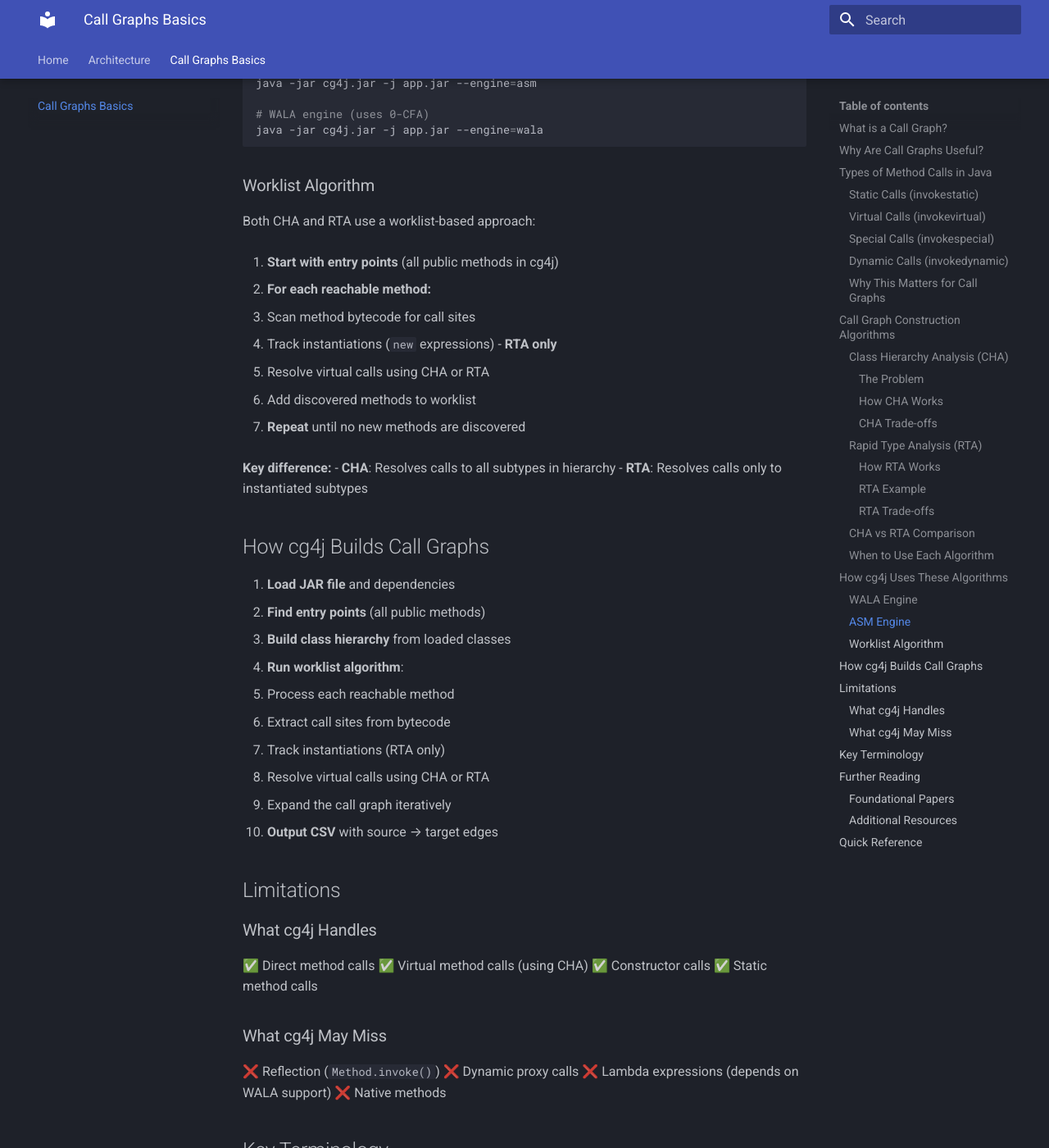
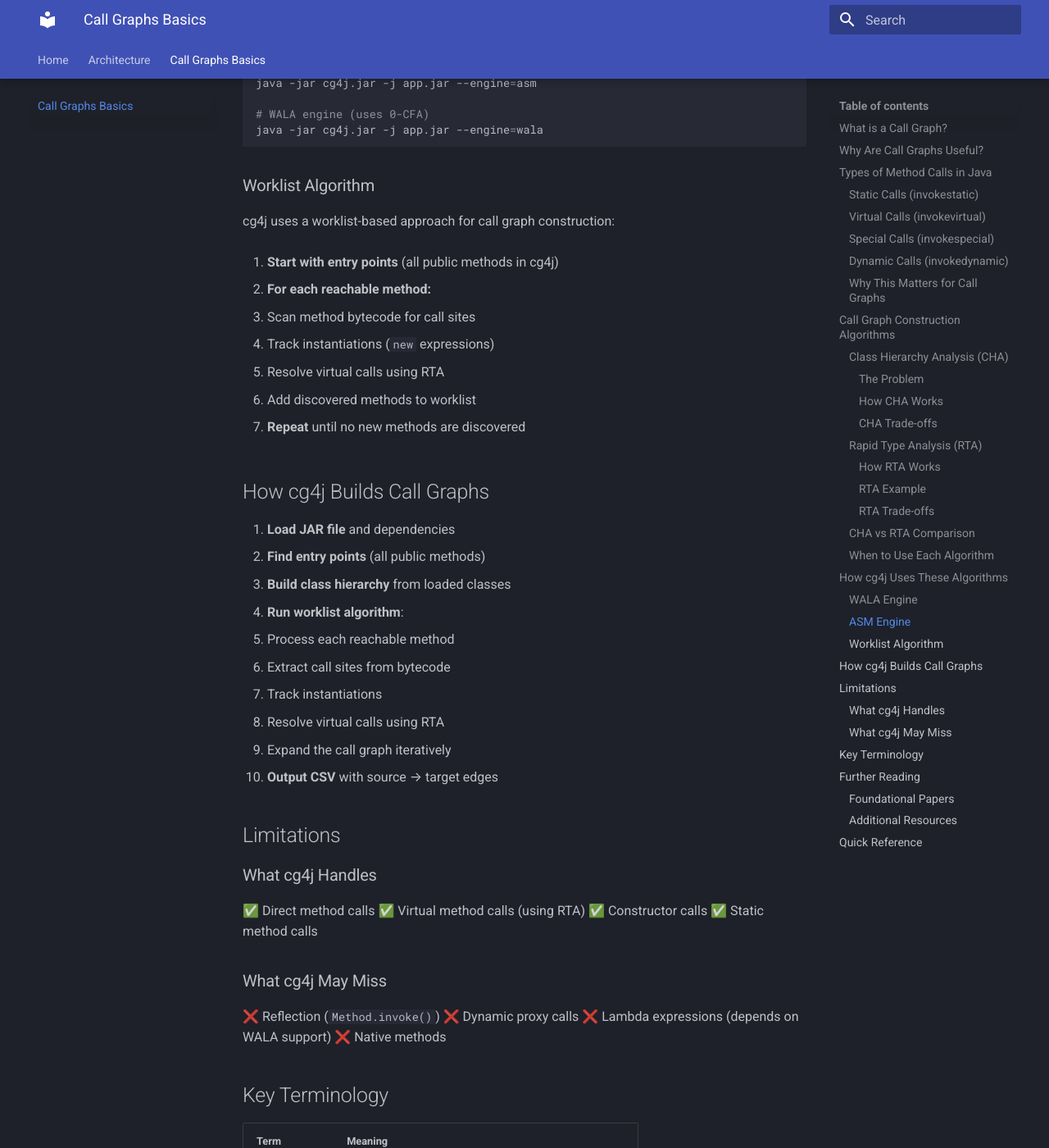
Before and after one commit to cg4j/cg4j, an MkDocs documentation site: the page built from docs/callgraph-basics.md, in a window 1280 px wide and 1400 px high, scrolled down 4984 px. Shown: the whole window at 82% size. Built offline with MkDocs 1.6.1 and Material for MkDocs 9.7.7, drawn with Linux system fonts in a browser that asks for light colours.

Commit message:
Remove CHA mention in ASM engine's docs [skip ci]

```diff
--- a/docs/callgraph-basics.md
+++ b/docs/callgraph-basics.md
@@ -216,21 +216,17 @@ java -jar cg4j.jar -j app.jar --engine=wala
 
 ### Worklist Algorithm
 
-Both CHA and RTA use a worklist-based approach:
+cg4j uses a worklist-based approach for call graph construction:
 
 1. **Start with entry points** (all public methods in cg4j)
 
 2. **For each reachable method:**
    - Scan method bytecode for call sites
-   - Track instantiations (`new` expressions) - **RTA only**
-   - Resolve virtual calls using CHA or RTA
+   - Track instantiations (`new` expressions)
+   - Resolve virtual calls using RTA
    - Add discovered methods to worklist
 
 3. **Repeat** until no new methods are discovered
-
-**Key difference:**
-- **CHA**: Resolves calls to all subtypes in hierarchy
-- **RTA**: Resolves calls only to instantiated subtypes
 
 ## How cg4j Builds Call Graphs
 
@@ -240,8 +236,8 @@ Both CHA and RTA use a worklist-based approach:
 4. **Run worklist algorithm**:
    - Process each reachable method
    - Extract call sites from bytecode
-   - Track instantiations (RTA only)
-   - Resolve virtual calls using CHA or RTA
+   - Track instantiations
+   - Resolve virtual calls using RTA
    - Expand the call graph iteratively
 5. **Output CSV** with source → target edges
 
@@ -250,7 +246,7 @@ Both CHA and RTA use a worklist-based approach:
 ### What cg4j Handles
 
 ✅ Direct method calls
-✅ Virtual method calls (using CHA)
+✅ Virtual method calls (using RTA)
 ✅ Constructor calls
 ✅ Static method calls
 
```
